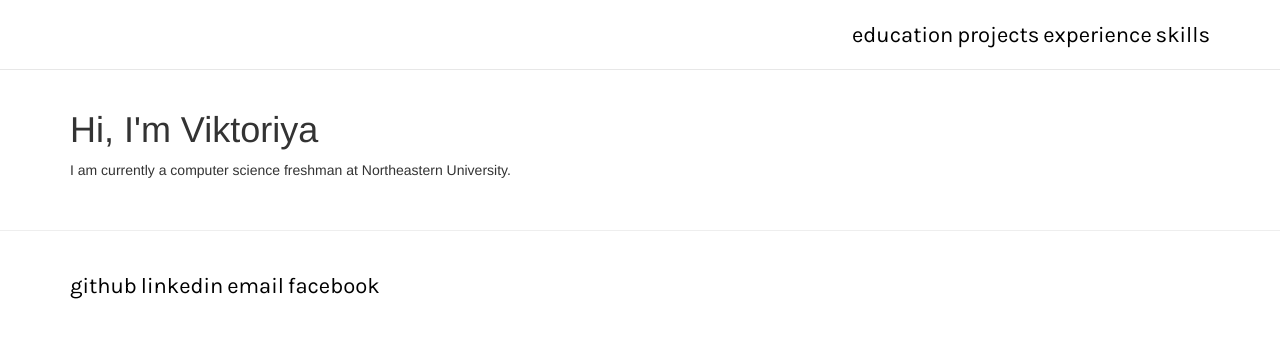
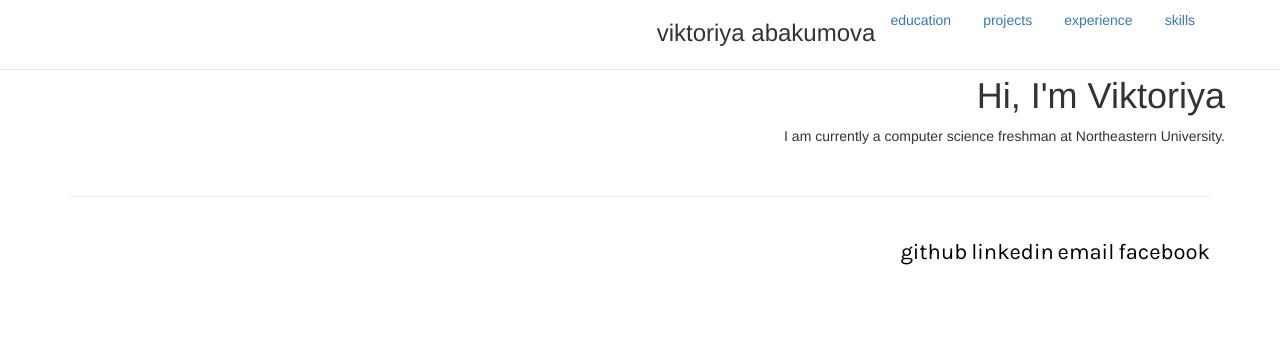
Before and after one commit to vikaba/vikaba.github.io, a plain HTML site: page index.html in a window 1280 px wide. Drawn offline with nearby package versions, Linux system fonts and the light colour scheme.

Commit message:
Update index.html

```diff
--- a/index.html
+++ b/index.html
@@ -32,17 +32,19 @@
   </head>
 
   <body>
-  <!--NAVBAR-->
     <nav class = "navbar navbar-default navbar-static-top">
       <div class = "container">
-        <div class = "nav-links">
-              <a href = "education.html">education</a>
-              <a href = "projects.html">projects</a>
-              <a href = "experience.html">experience</a>
-              <a href = "skills.html">skills</a>
-        </div>
-        </div>
-          </nav>
+        <div class = "header clearfix">
+        <nav>
+          <ul class="nav nav-pills pull-right">
+            <li><a href="education.html">education</a></li>
+            <li><a href="projects.hmtl">projects</a></li>
+            <li><a href="experience.html">experience</a></li>
+            <li><a href="skills.html">skills</a></li>
+          </ul>
+        </nav>
+        <h3>viktoriya abakumova</h3>
+      </div>
 
     <div class = "container">
       <h1>Hi, I'm Viktoriya</h1>
```
